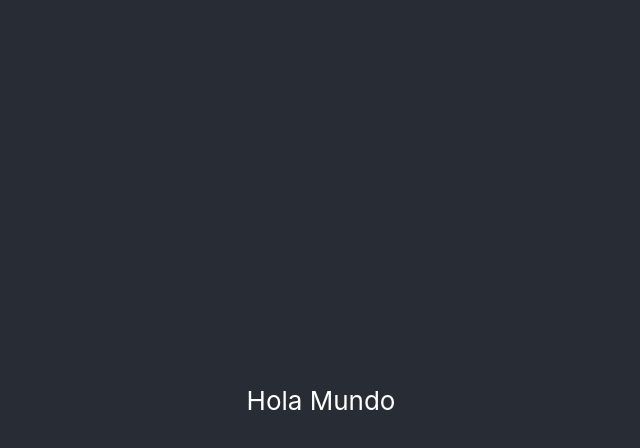
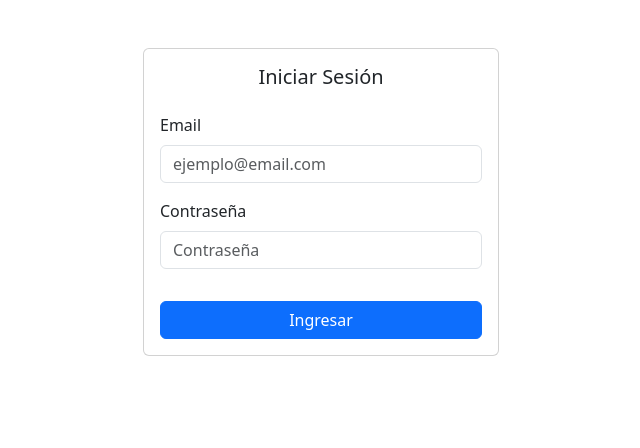
Before and after one commit to nativosistemas/seweb, a React (Create React App) app: page / in a window 1280 px wide. Shown: the top 448 px of the page, without its empty margins (319-959 px from the left). Built offline with nearby package versions, Linux system fonts and the light colour scheme.

Commit message:
branch v6

```diff
--- a/package.json
+++ b/package.json
@@ -8,8 +8,11 @@
     "@testing-library/jest-dom": "^6.6.3",
     "@testing-library/react": "^16.3.0",
     "@testing-library/user-event": "^13.5.0",
+    "bootstrap": "^5.3.7",
     "react": "^19.1.0",
+    "react-bootstrap": "^2.10.10",
     "react-dom": "^19.1.0",
+    "react-router-dom": "^7.6.2",
     "react-scripts": "5.0.1",
     "web-vitals": "^2.1.4"
   },
--- a/src/App.js
+++ b/src/App.js
@@ -1,10 +1,11 @@
 /*import { AuthProvider } from './context/AuthContext';
+import { BrowserRouter as Router, Routes, Route } from 'react-router-dom';
 
 function App() {
   return (
     <AuthProvider>
       <Router>
-        <AppRoutes />
+        <AuthProvider />
       </Router>
     </AuthProvider>
   );
@@ -12,18 +13,12 @@ function App() {
 
 export default App; // Esta línea es crucial
 */
-import logo from './logo.svg';
-import './App.css';
+import Login from "./components/Login";
 
 function App() {
   return (
     <div className="App">
-      <header className="App-header">
-        {/* <img src={logo} className="App-logo" alt="logo" /> */}
-        <p>
-          Hola Mundo
-        </p>
-      </header>
+      <Login />
     </div>
   );
 }
--- /dev/null
+++ b/src/components/Login.js
@@ -0,0 +1,94 @@
+import React, { useState } from "react";
+import { Form, Button, Card, Alert, Container, Row, Col } from "react-bootstrap";
+
+const Login = () => {
+    const [email, setEmail] = useState("");
+    const [password, setPassword] = useState("");
+    const [error, setError] = useState("");
+    const [loading, setLoading] = useState(false);
+
+    const handleSubmit = async (e) => {
+        e.preventDefault();
+        setError("");
+
+        // Validación simple
+        if (!email || !password) {
+            setError("Por favor, completa todos los campos.");
+            return;
+        }
+
+
+        setLoading(true);
+        try {
+            const response = await fetch("https://estrellas.duckdns.org/login", {
+                method: "POST",
+                headers: {
+                    "Content-Type": "application/json",
+                },
+                body: JSON.stringify({ name: email, pass: password }),
+            });
+
+            if (!response.ok) throw new Error("Error en la petición");
+
+            const data = await response.json();
+            console.log("Respuesta exitosa:", data);
+            // Guardar token en localStorage o contexto
+            localStorage.setItem("token", data.token);
+
+        } catch (error) {
+            setError("Credenciales incorrectas");
+        } finally {
+            setLoading(false);
+        }
+    };
+
+    return (
+        <Container className="mt-5">
+            <Row className="justify-content-center">
+                <Col md={6} lg={4}>
+                    <Card>
+                        <Card.Body>
+                            <Card.Title className="text-center mb-4">Iniciar Sesión</Card.Title>
+
+                            {error && <Alert variant="danger">{error}</Alert>}
+
+                            <Form onSubmit={handleSubmit}>
+                                <Form.Group className="mb-3" controlId="formEmail">
+                                    <Form.Label>Email</Form.Label>
+                                    <Form.Control
+                                        type="email"
+                                        placeholder="ejemplo@email.com"
+                                        value={email}
+                                        onChange={(e) => setEmail(e.target.value)}
+                                    />
+                                </Form.Group>
+
+                                <Form.Group className="mb-3" controlId="formPassword">
+                                    <Form.Label>Contraseña</Form.Label>
+                                    <Form.Control
+                                        type="password"
+                                        placeholder="Contraseña"
+                                        value={password}
+                                        onChange={(e) => setPassword(e.target.value)}
+                                    />
+                                </Form.Group>
+
+                                <Button
+                                    variant="primary"
+                                    type="submit"
+                                    className="w-100 mt-3"
+                                    disabled={loading}
+                                >
+                                    {loading ? "Cargando..." : "Ingresar"}
+                                </Button>
+                            </Form>
+
+                        </Card.Body>
+                    </Card>
+                </Col>
+            </Row>
+        </Container>
+    );
+};
+
+export default Login;
--- a/src/index.js
+++ b/src/index.js
@@ -1,8 +1,8 @@
 import React from 'react';
 import ReactDOM from 'react-dom/client';
-import './index.css';
+import 'bootstrap/dist/css/bootstrap.min.css';
 import App from './App';
-import reportWebVitals from './reportWebVitals';
+
 
 const root = ReactDOM.createRoot(document.getElementById('root'));
 root.render(
@@ -10,8 +10,3 @@ root.render(
     <App />
   </React.StrictMode>
 );
-
-// If you want to start measuring performance in your app, pass a function
-// to log results (for example: reportWebVitals(console.log))
-// or send to an analytics endpoint. Learn more: https://bit.ly/CRA-vitals
-reportWebVitals();
```
Also changed, not shown: 1 other file (tests, documents, lock files or other folders).
